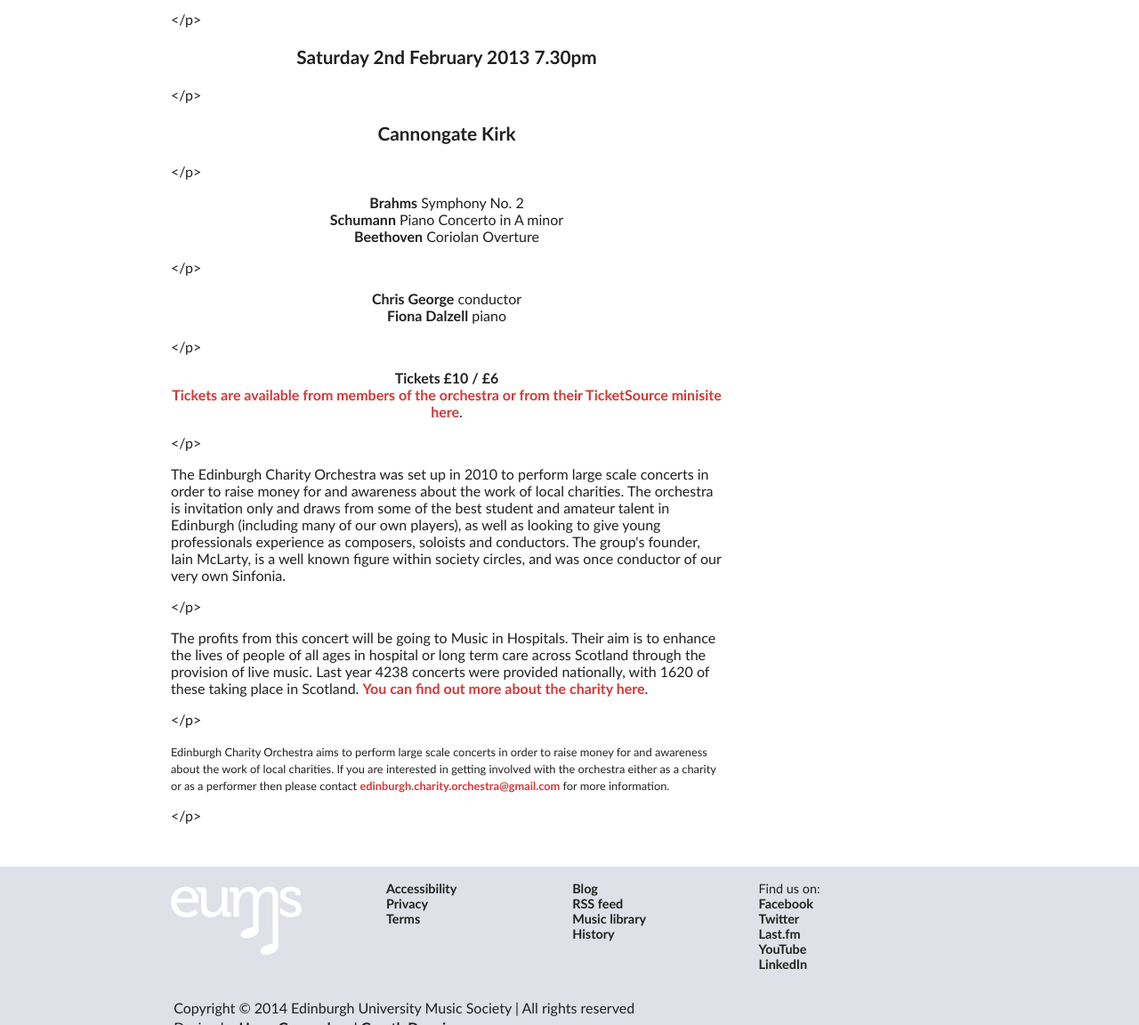
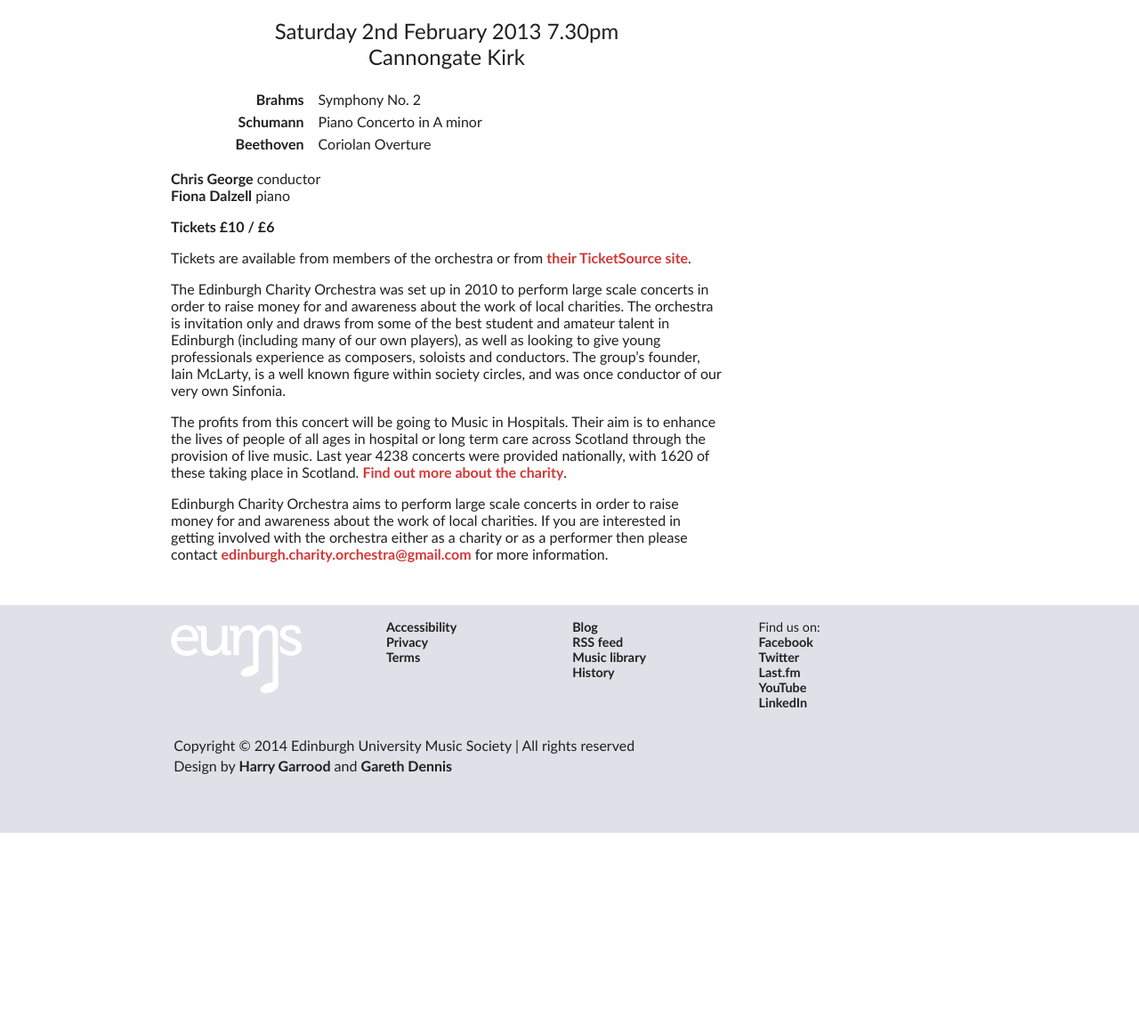
Before and after one commit to eums/website, a Jekyll site: the page built from _posts/2013-01-01-edinburgh-charity-orchestra-02.markdown, in a window 1280 px wide and 1400 px high, scrolled down 491 px, cut to the strip 248-1400 px from the top of the window. Shown: the whole strip at 89% size. Built offline with Jekyll 4.4.1, drawn with Linux system fonts in a browser that asks for light colours; comment, search, counter and statistics services are not loaded; after the commit the page ends 1675 px from its top, so only the background shows below that.

Commit message:
Fix more concert programmes

```diff
--- a/_posts/2011-05-18-edinburgh-charity-orchestra-concert.markdown
+++ b/_posts/2011-05-18-edinburgh-charity-orchestra-concert.markdown
@@ -12,7 +12,7 @@ Saturday 28th May 2011, 7.30pm<br>
 St Mary's Episcopal Cathedral, Palmerston Place
 </p>
 
-{% include concert_programme.yml concert="charity-inaugural-2011" %}
+{% include concert_programme.html concert="charity-inaugural-2011" %}
 
 Conductor: **Iain McLarty**<br>
 Accompanist: **Andrew Johnston**<br>
--- a/_posts/2013-01-01-edinburgh-charity-orchestra-02.markdown
+++ b/_posts/2013-01-01-edinburgh-charity-orchestra-02.markdown
@@ -21,16 +21,42 @@ categories:
 tags: []
 comments: []
 ---
-<p style="text-align: center;"><a title="buy tickets online" href="http://www.ticketsource.co.uk/edinburghcharityorchestra/"> <img alt="" src="http://eums.eusa.ed.ac.uk/wp-content/uploads/images/w620/posters/edcharityorch_poster02.jpg" width="300" height="421" /></a></p></p>
-<h3 style="text-align: center;">Saturday 2nd February 2013 7.30pm</h3></p>
-<h3 style="text-align: center;">Cannongate Kirk</h3></p>
-<p style="text-align: center;"><strong>Brahms</strong> Symphony No. 2<br />
-<strong>Schumann</strong> Piano Concerto in A minor<br />
-<strong>Beethoven</strong> Coriolan Overture</p></p>
-<p style="text-align: center;"><strong>Chris George</strong> conductor<br />
-<strong>Fiona Dalzell</strong> piano</p></p>
-<p style="text-align: center;"><strong>Tickets &pound;10 / &pound;6<br />
-</strong><a href="http://www.ticketsource.co.uk/edinburghcharityorchestra/">Tickets are available from members of the orchestra or from their TicketSource minisite here</a>.</p></p>
-<p>The Edinburgh Charity Orchestra was set up in 2010 to perform large scale concerts in order to raise money for and awareness about the work of local charities. The orchestra is invitation only and draws from some of the best student and amateur talent in Edinburgh (including many of our own players), as well as looking to give young professionals experience as composers, soloists and conductors. The group's founder, Iain McLarty, is a well known figure within society circles, and was once conductor of our very own Sinfonia.</p></p>
-<p>The profits from this concert will be going to Music in Hospitals. Their aim is to enhance the lives of people of all ages in hospital or long term care across Scotland through the provision of live music. Last year 4238 concerts were provided nationally, with 1620 of these taking place in Scotland. <a href="http://www.musicinhospitalsscotland.org.uk/">You can find out more about the charity here</a>.</p></p>
-<p><small>Edinburgh Charity Orchestra aims to perform large scale concerts in order to raise money for and awareness about the work of local charities. If you are interested in getting involved with the orchestra either as a charity or as a performer then please contact <a href="mailto:edinburgh.charity.orchestra@gmail.com">edinburgh.charity.orchestra@gmail.com</a> for more information.</small></p></p>
+
+<a title="buy tickets online" href="http://www.ticketsource.co.uk/edinburghcharityorchestra/">
+  <img alt="" src="http://eums.eusa.ed.ac.uk/wp-content/uploads/images/w620/posters/edcharityorch_poster02.jpg" width="300" height="421">
+</a>
+
+<p class="hero">
+Saturday 2nd February 2013 7.30pm<br>
+Cannongate Kirk
+</p>
+
+{% include concert_programme.html concert="charity-2013" %}
+
+**Chris George** conductor<br>
+**Fiona Dalzell** piano
+
+**Tickets £10 / £6**
+
+Tickets are available from members of the orchestra or from
+[their TicketSource site](http://www.ticketsource.co.uk/edinburghcharityorchestra/).
+
+The Edinburgh Charity Orchestra was set up in 2010 to perform large scale
+concerts in order to raise money for and awareness about the work of local
+charities. The orchestra is invitation only and draws from some of the best
+student and amateur talent in Edinburgh (including many of our own players), as
+well as looking to give young professionals experience as composers, soloists
+and conductors. The group's founder, Iain McLarty, is a well known figure
+within society circles, and was once conductor of our very own Sinfonia.
+
+The profits from this concert will be going to Music in Hospitals. Their aim
+is to enhance the lives of people of all ages in hospital or long term care
+across Scotland through the provision of live music. Last year 4238 concerts
+were provided nationally, with 1620 of these taking place in Scotland. [Find
+out more about the charity](http://www.musicinhospitalsscotland.org.uk).
+
+Edinburgh Charity Orchestra aims to perform large scale concerts in order to
+raise money for and awareness about the work of local charities. If you are
+interested in getting involved with the orchestra either as a charity or as a
+performer then please contact [edinburgh.charity.orchestra@gmail.com](mailto:edinburgh.charity.orchestra@gmail.com)
+for more information.
```
Also changed, not shown: _data/concerts.yml (+8 -0 lines).
